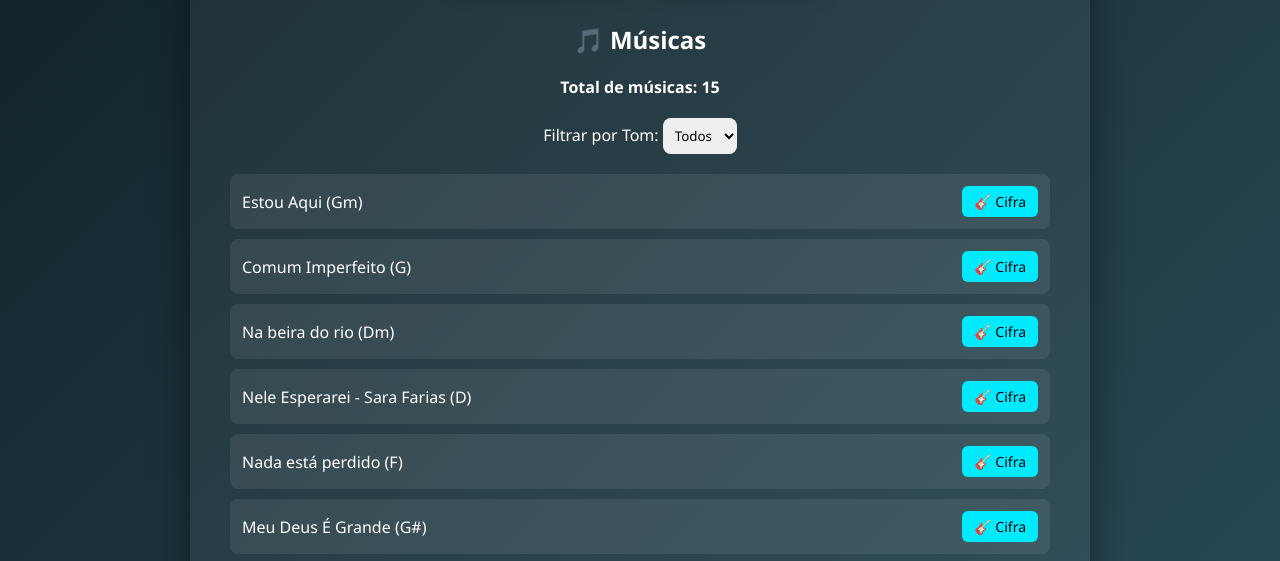
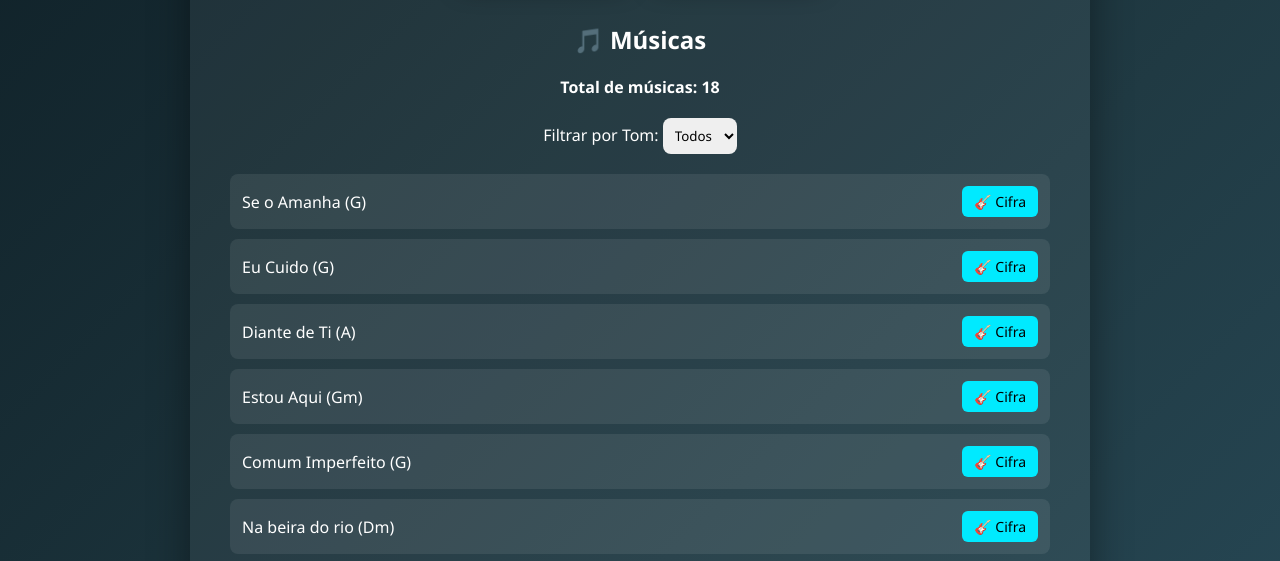
Before and after one commit to MARIOBASS1969/repertorioApocalipse, a plain HTML site: page vseyane2.html in a window 1280 px wide. Shown: the part 232-793 px from the top of the page. Drawn offline with Linux system fonts and the light colour scheme.

Commit message:
atualizado

```diff
--- a/vseyane2.html
+++ b/vseyane2.html
@@ -273,6 +273,39 @@
 
       <ol id="lista">
 
+        <li data-tom="G">
+          <span class="musica">Se o Amanha (G)</span>
+          <a
+            class="cifra"
+            href="https://www.letras.mus.br/shirley-carvalhaes/se-o-amanha/"
+            target="_blank"
+            >🎸 Cifra</a
+          >
+
+        </li>
+
+        <li data-tom="G">
+          <span class="musica">Eu Cuido (G)</span>
+          <a
+            class="cifra"
+            href="https://www.letras.mus.br/rayanne-vanessa/eu-cuido-part-joanny-raylla/"
+            target="_blank"
+            >🎸 Cifra</a
+          >
+
+        </li>
+
+        <li data-tom="A">
+          <span class="musica">Diante de Ti (A)</span>
+          <a
+            class="cifra"
+            href="https://www.letras.mus.br/josafa-souza/transparencia/"
+            target="_blank"
+            >🎸 Cifra</a
+          >
+
+        </li>
+
         <li data-tom="Gm">
           <span class="musica">Estou Aqui (Gm)</span>
           <a
```
